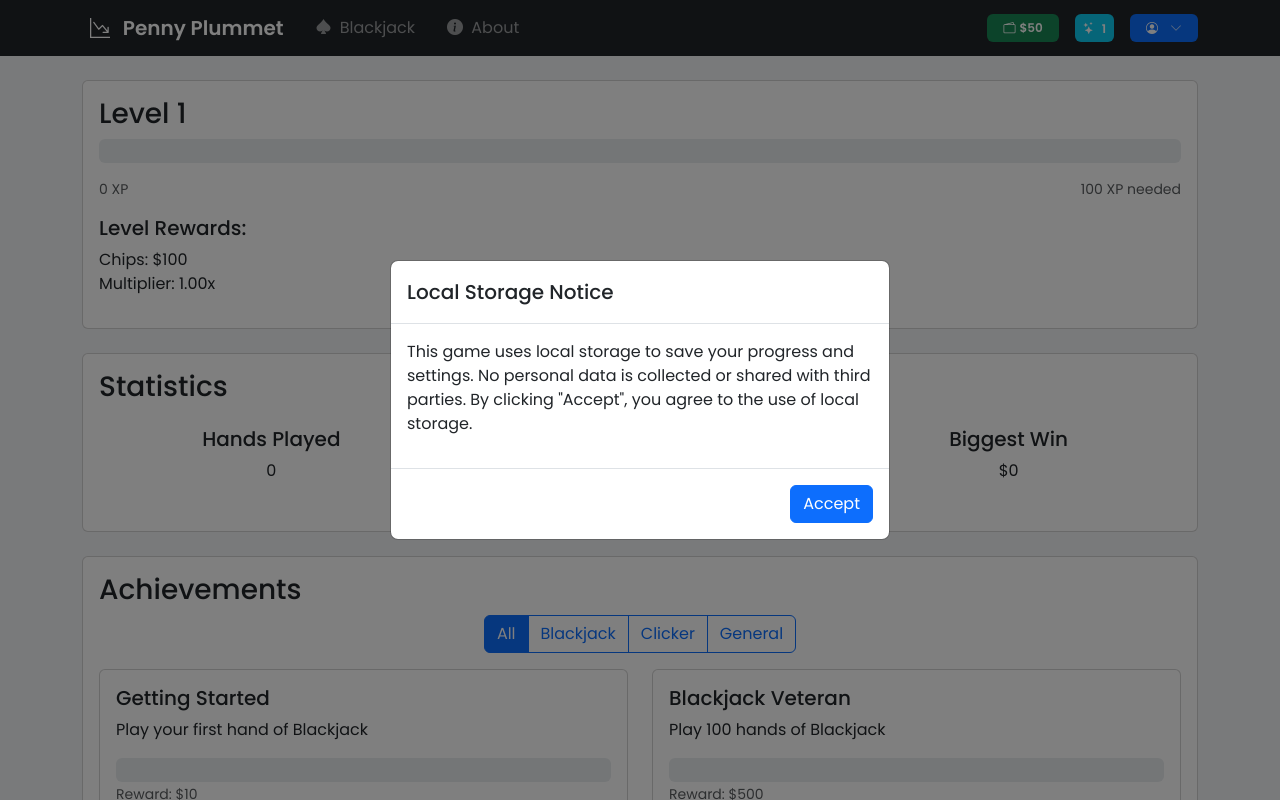
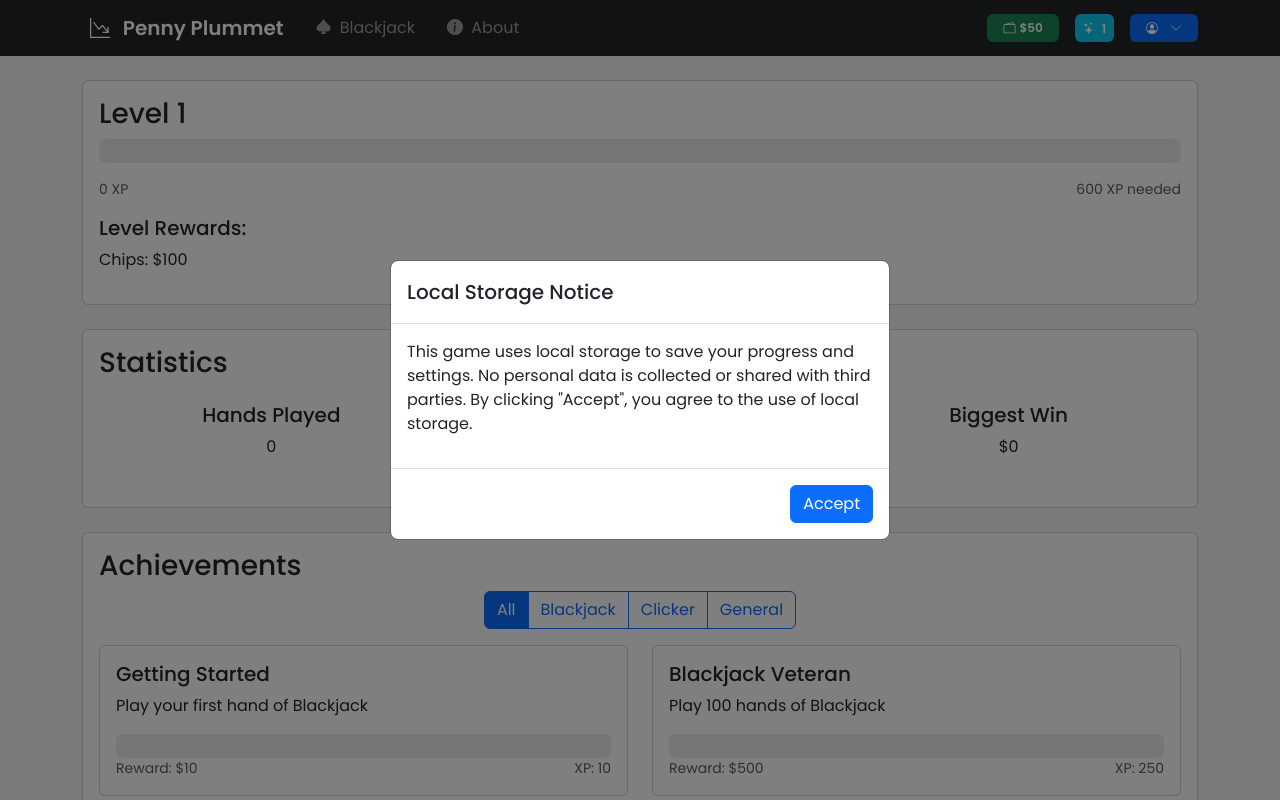
Before and after one commit to benceb2/penny-plummet, a Vue app: page /profile in a window 1280 px wide. Shown: the top 800 px of the page. Built offline with nearby package versions, Linux system fonts and the light colour scheme.

Commit message:
fix fortune achievements, remoev debt achievements (can't actually get into debt currently AFIAK"

```diff
--- a/src/stores/achievement.ts
+++ b/src/stores/achievement.ts
@@ -16,10 +16,9 @@ export const useAchievementStore = defineStore('achievements', () => {
   const currentLevel = ref<Level>({
     level: 1,
     currentXP: 0,
-    requiredXP: 100,
+    requiredXP: 600,
     rewards: {
       chips: 100,
-      multiplier: 1.0
     }
   });
 
@@ -70,7 +69,6 @@ export const useAchievementStore = defineStore('achievements', () => {
     // Update rewards for next level
     currentLevel.value.rewards = {
       chips: Math.floor(currentLevel.value.rewards.chips * 1.2),
-      multiplier: currentLevel.value.rewards.multiplier! + 0.1
     };
   }
 
@@ -95,8 +93,8 @@ export const useAchievementStore = defineStore('achievements', () => {
   function completeAchievement(achievement: Achievement) {
     if (!achievement.completed) {
       achievement.completed = true;
-      userStore.updateChips(achievement.reward);
-      addXP(achievement.reward); // Also grant XP equal to chip reward
+      userStore.updateChips(achievement.reward.chips);
+      addXP(achievement.reward.xp); // Also grant XP equal to chip reward
       toastStore.achievementUnlocked(achievement.title, achievement.description);
     }
   }
--- a/src/stores/clicker.ts
+++ b/src/stores/clicker.ts
@@ -35,6 +35,8 @@ export const useClickerStore = defineStore('clicker', () => {
   function collectChips(userStore: UserStore) {
     if (clicks.value >= 10) {
       userStore.updateChips(clicks.value)
+      const calculatedXP = Math.floor(clicks.value * 0.2)
+      achievementStore.addXP(calculatedXP)
       clicks.value = 0
     }
   }
--- a/src/stores/toast.ts
+++ b/src/stores/toast.ts
@@ -45,7 +45,7 @@ export const useToastStore = defineStore('toast', () => {
     addToast({
       type: 'level-up',
       title: 'Level Up!',
-      message: `You've reached level ${newLevel}! Rewards: $${rewards.chips} chips, ${rewards.multiplier}x multiplier`,
+      message: `You've reached level ${newLevel}! Rewards: $${rewards.chips} chips`,
       icon: 'bi-stars'
     });
   }
--- a/src/stores/user.ts
+++ b/src/stores/user.ts
@@ -20,33 +20,14 @@ export const useUserStore = defineStore('user', () => {
   })
 
   function updateChips(amount: number) {
-    const oldChips = chips.value
     chips.value += amount
-
-    // Check negative balance achievements
-    if (chips.value < 0) {
-      if (oldChips >= -100 && chips.value <= -100) {
-        achievementStore.updateAchievementProgress('small_debt', 100)
-      }
-      if (oldChips >= -1000 && chips.value <= -1000) {
-        achievementStore.updateAchievementProgress('big_debt', 1000)
-      }
-      if (oldChips >= -100000 && chips.value <= -100000) {
-        achievementStore.updateAchievementProgress('massive_debt', 100000)
-      }
-    }
 
     // Check positive balance achievements
     if (chips.value > 0) {
-      if (oldChips < 1000 && chips.value >= 1000) {
-        achievementStore.updateAchievementProgress('small_fortune', 1000)
-      }
-      if (oldChips < 10000 && chips.value >= 10000) {
-        achievementStore.updateAchievementProgress('medium_fortune', 10000)
-      }
-      if (oldChips < 100000 && chips.value >= 100000) {
-        achievementStore.updateAchievementProgress('large_fortune', 100000)
-      }
+      // Update progress with highest balance reached
+      achievementStore.updateAchievementProgress('small_fortune', chips.value)
+      achievementStore.updateAchievementProgress('medium_fortune', chips.value)
+      achievementStore.updateAchievementProgress('large_fortune', chips.value)
     }
   }
 
--- a/src/types/Achievement.ts
+++ b/src/types/Achievement.ts
@@ -5,6 +5,9 @@ export interface Achievement {
   requirement: number;
   progress: number;
   completed: boolean;
-  reward: number; // Chips or XP reward
+  reward: {
+    chips: number;
+    xp: number;
+  }; // Chips or XP reward
   category: 'blackjack' | 'clicker' | 'general';
 }
--- a/src/utils/achievements.ts
+++ b/src/utils/achievements.ts
@@ -3,7 +3,6 @@ import { ref } from "vue";
 
 export const achievements = ref<Achievement[]>([
   // Blackjack achievements
-
   {
     id: 'first_hand',
     title: 'Getting Started',
@@ -11,7 +10,10 @@ export const achievements = ref<Achievement[]>([
     requirement: 1,
     progress: 0,
     completed: false,
-    reward: 10,
+    reward: {
+      chips: 10,
+      xp: 10
+    },
     category: 'blackjack'
   },
   {
@@ -21,7 +23,10 @@ export const achievements = ref<Achievement[]>([
     requirement: 100,
     progress: 0,
     completed: false,
-    reward: 500,
+    reward: {
+      chips: 500,
+      xp: 250
+    },
     category: 'blackjack'
   },
   {
@@ -31,7 +36,10 @@ export const achievements = ref<Achievement[]>([
     requirement: 5,
     progress: 0,
     completed: false,
-    reward: 250,
+    reward: {
+      chips: 250,
+      xp: 100
+    },
     category: 'blackjack'
   },
   {
@@ -41,7 +49,10 @@ export const achievements = ref<Achievement[]>([
     requirement: 1000,
     progress: 0,
     completed: false,
-    reward: 1000,
+    reward: {
+      chips: 1000,
+      xp: 500
+    },
     category: 'blackjack'
   },
   {
@@ -51,7 +62,10 @@ export const achievements = ref<Achievement[]>([
     requirement: 10,
     progress: 0,
     completed: false,
-    reward: 500,
+    reward: {
+      chips: 500,
+      xp: 200
+    },
     category: 'blackjack'
   },
   {
@@ -61,10 +75,12 @@ export const achievements = ref<Achievement[]>([
     requirement: 500,
     progress: 0,
     completed: false,
-    reward: 300,
+    reward: {
+      chips: 300,
+      xp: 150
+    },
     category: 'blackjack'
   },
-
   // Clicker Achievements
   {
     id: 'click_novice',
@@ -73,7 +89,10 @@ export const achievements = ref<Achievement[]>([
     requirement: 100,
     progress: 0,
     completed: false,
-    reward: 50,
+    reward: {
+      chips: 50,
+      xp: 25
+    },
     category: 'clicker'
   },
   {
@@ -83,7 +102,10 @@ export const achievements = ref<Achievement[]>([
     requirement: 1000,
     progress: 0,
     completed: false,
-    reward: 200,
+    reward: {
+      chips: 200,
+      xp: 100
+    },
     category: 'clicker'
   },
   {
@@ -93,7 +115,10 @@ export const achievements = ref<Achievement[]>([
     requirement: 1,
     progress: 0,
     completed: false,
-    reward: 100,
+    reward: {
+      chips: 100,
+      xp: 50
+    },
     category: 'clicker'
   },
   {
@@ -103,7 +128,10 @@ export const achievements = ref<Achievement[]>([
     requirement: 10,
     progress: 0,
     completed: false,
-    reward: 500,
+    reward: {
+      chips: 500,
+      xp: 250
+    },
     category: 'clicker'
   },
   {
@@ -113,40 +141,11 @@ export const achievements = ref<Achievement[]>([
     requirement: 5,
     progress: 0,
     completed: false,
-    reward: 300,
+    reward: {
+      chips: 300,
+      xp: 150
+    },
     category: 'clicker'
-  },
-
-  // General Achievements
-  {
-    id: 'small_debt',
-    title: 'In the Red',
-    description: 'Hit a balance of -$100',
-    requirement: 100,
-    progress: 0,
-    completed: false,
-    reward: 200,
-    category: 'general'
-  },
-  {
-    id: 'big_debt',
-    title: 'Deep in Debt',
-    description: 'Hit a balance of -$1,000',
-    requirement: 1000,
-    progress: 0,
-    completed: false,
-    reward: 2000,
-    category: 'general'
-  },
-  {
-    id: 'massive_debt',
-    title: 'Rock Bottom',
-    description: 'Hit a balance of -$100,000',
-    requirement: 100000,
-    progress: 0,
-    completed: false,
-    reward: 150000,
-    category: 'general'
   },
   {
     id: 'small_fortune',
@@ -155,7 +154,10 @@ export const achievements = ref<Achievement[]>([
     requirement: 1000,
     progress: 0,
     completed: false,
-    reward: 100,
+    reward: {
+      chips: 100,
+      xp: 50
+    },
     category: 'general'
   },
   {
@@ -165,7 +167,10 @@ export const achievements = ref<Achievement[]>([
     requirement: 10000,
     progress: 0,
     completed: false,
-    reward: 1000,
+    reward: {
+      chips: 1000,
+      xp: 250
+    },
     category: 'general'
   },
   {
@@ -175,7 +180,10 @@ export const achievements = ref<Achievement[]>([
     requirement: 100000,
     progress: 0,
     completed: false,
-    reward: 10000,
+    reward: {
+      chips: 10000,
+      xp: 1000
+    },
     category: 'general'
   }
-])
+]);
--- a/src/views/ProfileView.vue
+++ b/src/views/ProfileView.vue
@@ -23,7 +23,6 @@
           <h5>Level Rewards:</h5>
           <ul class="list-unstyled">
             <li>Chips: {{ formatIntAsCurrency(currentLevel.rewards.chips) }}</li>
-            <li>Multiplier: {{ currentLevel.rewards.multiplier?.toFixed(2) }}x</li>
           </ul>
         </div>
       </div>
@@ -97,8 +96,9 @@
                     {{ achievement.progress }}/{{ achievement.requirement }}
                   </div>
                 </div>
-                <div class="mt-auto text-muted">
-                  <small>Reward: {{ formatIntAsCurrency(achievement.reward) }}</small>
+                <div class="mt-auto text-muted d-flex justify-content-between">
+                  <small>Reward: {{ formatIntAsCurrency(achievement.reward.chips) }}</small>
+                  <small>XP: {{ achievement.reward.xp }}</small>
                 </div>
               </div>
             </div>
```
